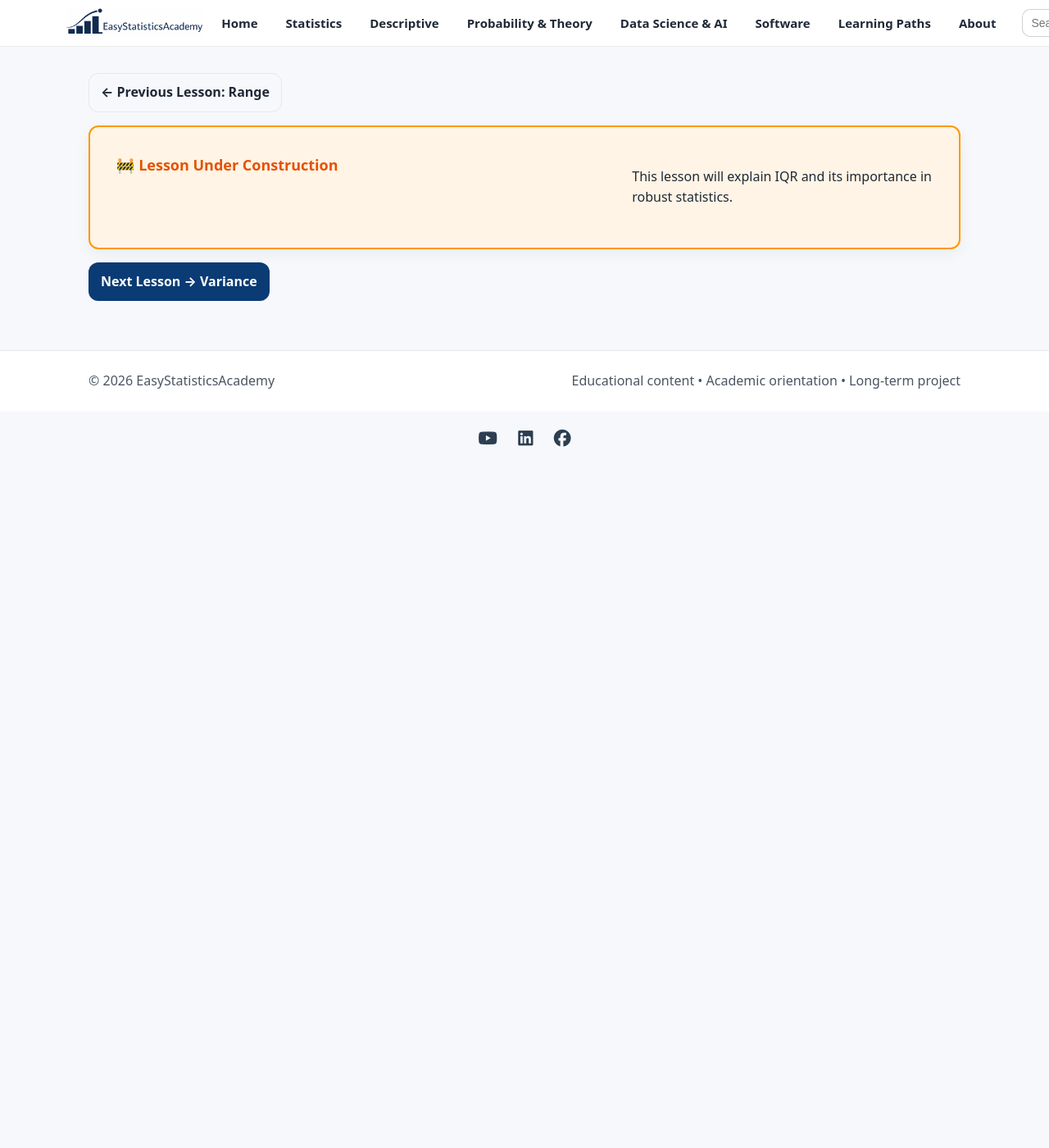
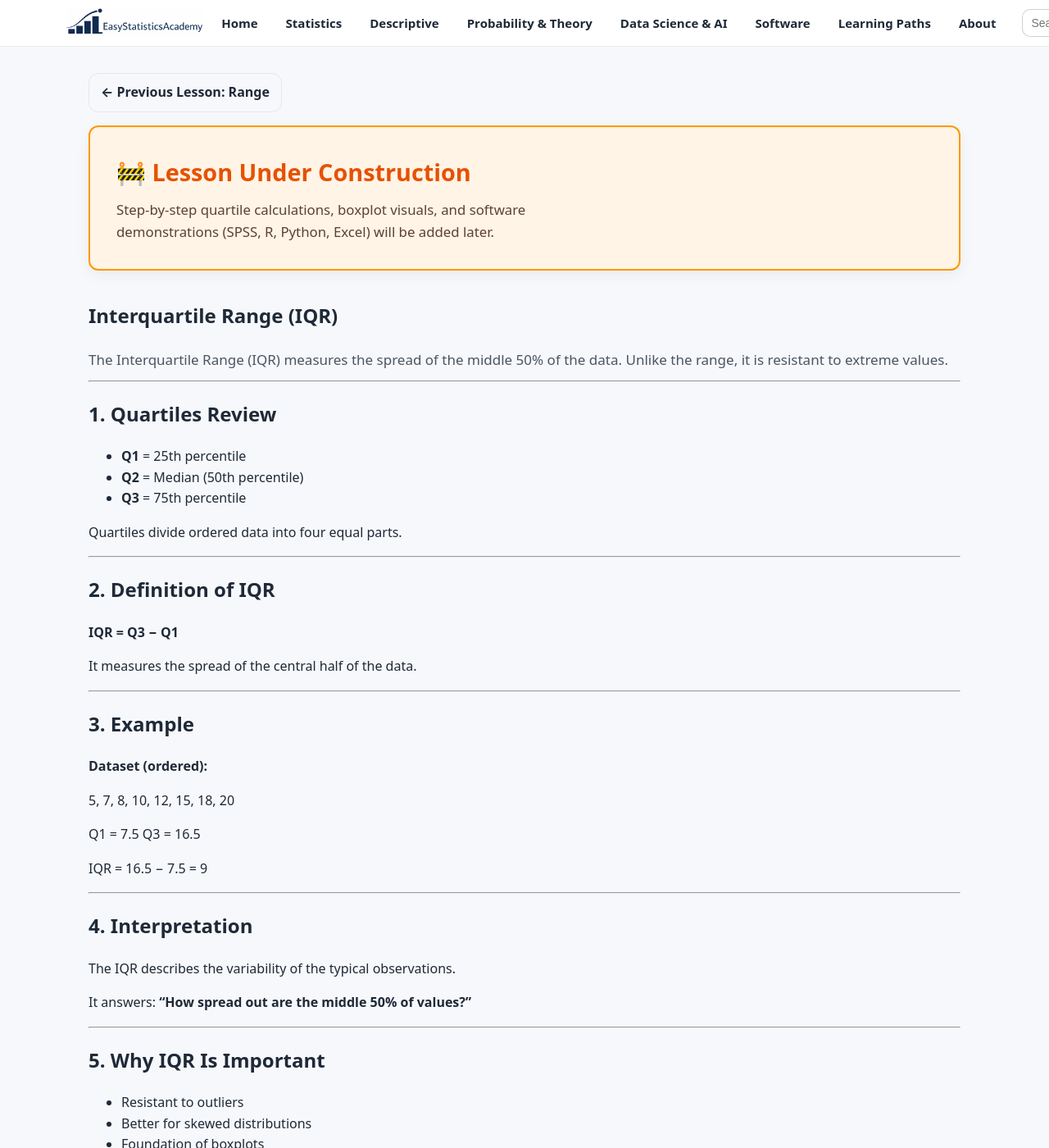
Before and after one commit to ammar-homaida-statistics/easystatisticsacademy, a Jekyll site: the page built from descriptive/spread/interquartile-range/index.md, in a window 1280 px wide and 1400 px high. Shown: the whole window at 82% size. Built offline with Jekyll 4.4.1, drawn with Linux system fonts in a browser that asks for light colours; some of the changed text lies outside the part shown.

Commit message:
Add lesson content

```diff
--- a/descriptive/spread/interquartile-range/index.md
+++ b/descriptive/spread/interquartile-range/index.md
@@ -1,7 +1,7 @@
 ---
 layout: default
 title: "Interquartile Range (IQR)"
-description: "A robust measure of spread resistant to extreme values."
+description: "A robust measure of spread based on quartiles and the middle 50% of the data."
 permalink: /descriptive/spread/interquartile-range/
 sidebar: false
 ---
@@ -12,11 +12,127 @@ sidebar: false
   </a>
 </section>
 
+<!-- UNDER CONSTRUCTION NOTICE -->
 <section class="section section-slim">
   <div class="callout" style="background:#fff4e5;border:2px solid #ff9800;padding:2rem;border-radius:12px;">
-    <h2 style="margin-top:0;color:#e65100;">🚧 Lesson Under Construction</h2>
-    <p>This lesson will explain IQR and its importance in robust statistics.</p>
+    <div class="callout-copy">
+      <h2 style="margin-top:0;color:#e65100;font-size:1.8rem;">
+        🚧 Lesson Under Construction
+      </h2>
+      <p style="margin:0;font-size:1.05rem;color:#5d4037;line-height:1.6;">
+        Step-by-step quartile calculations, boxplot visuals, and software demonstrations (SPSS, R, Python, Excel) will be added later.
+      </p>
+    </div>
   </div>
+</section>
+
+<section class="section">
+  <div class="section-head">
+    <h1>Interquartile Range (IQR)</h1>
+    <p class="lead">
+      The Interquartile Range (IQR) measures the spread of the middle 50% of the data.
+      Unlike the range, it is resistant to extreme values.
+    </p>
+  </div>
+
+  <hr>
+
+  <h2>1. Quartiles Review</h2>
+
+  <ul>
+    <li><strong>Q1</strong> = 25th percentile</li>
+    <li><strong>Q2</strong> = Median (50th percentile)</li>
+    <li><strong>Q3</strong> = 75th percentile</li>
+  </ul>
+
+  <p>
+    Quartiles divide ordered data into four equal parts.
+  </p>
+
+  <hr>
+
+  <h2>2. Definition of IQR</h2>
+
+  <p><strong>IQR = Q3 − Q1</strong></p>
+
+  <p>
+    It measures the spread of the central half of the data.
+  </p>
+
+  <hr>
+
+  <h2>3. Example</h2>
+
+  <p><strong>Dataset (ordered):</strong></p>
+
+  <p>5, 7, 8, 10, 12, 15, 18, 20</p>
+
+  <p>
+    Q1 = 7.5
+    Q3 = 16.5
+  </p>
+
+  <p>
+    IQR = 16.5 − 7.5 = 9
+  </p>
+
+  <hr>
+
+  <h2>4. Interpretation</h2>
+
+  <p>
+    The IQR describes the variability of the typical observations.
+  </p>
+
+  <p>
+    It answers:
+    <strong>“How spread out are the middle 50% of values?”</strong>
+  </p>
+
+  <hr>
+
+  <h2>5. Why IQR Is Important</h2>
+
+  <ul>
+    <li>Resistant to outliers</li>
+    <li>Better for skewed distributions</li>
+    <li>Foundation of boxplots</li>
+  </ul>
+
+  <hr>
+
+  <h2>6. Outlier Detection Rule</h2>
+
+  <p>
+    Lower bound = Q1 − 1.5 × IQR
+    Upper bound = Q3 + 1.5 × IQR
+  </p>
+
+  <p>
+    Values outside these limits are considered potential outliers.
+  </p>
+
+  <hr>
+
+  <h2>7. Comparison with Range</h2>
+
+  <ul>
+    <li>Range uses only extremes</li>
+    <li>IQR uses central distribution</li>
+    <li>IQR is robust; range is not</li>
+  </ul>
+
+  <hr>
+
+  <h2>Summary</h2>
+
+  <ul>
+    <li>IQR = Q3 − Q1</li>
+    <li>Measures middle 50% spread</li>
+    <li>Robust to outliers</li>
+    <li>Essential for boxplot interpretation</li>
+  </ul>
+
 </section>
 
 <section class="section section-slim">
@@ -30,7 +146,7 @@ sidebar: false
   var KEY="esa_continue_descriptive_spread_lesson_v0";
   localStorage.setItem(KEY,JSON.stringify({
     url:"/descriptive/spread/interquartile-range/",
-    label:"Lesson 3 — Interquartile Range",
+    label:"Lesson 3 — Interquartile Range (IQR)",
     ts:Date.now()
   }));
 })();
```
